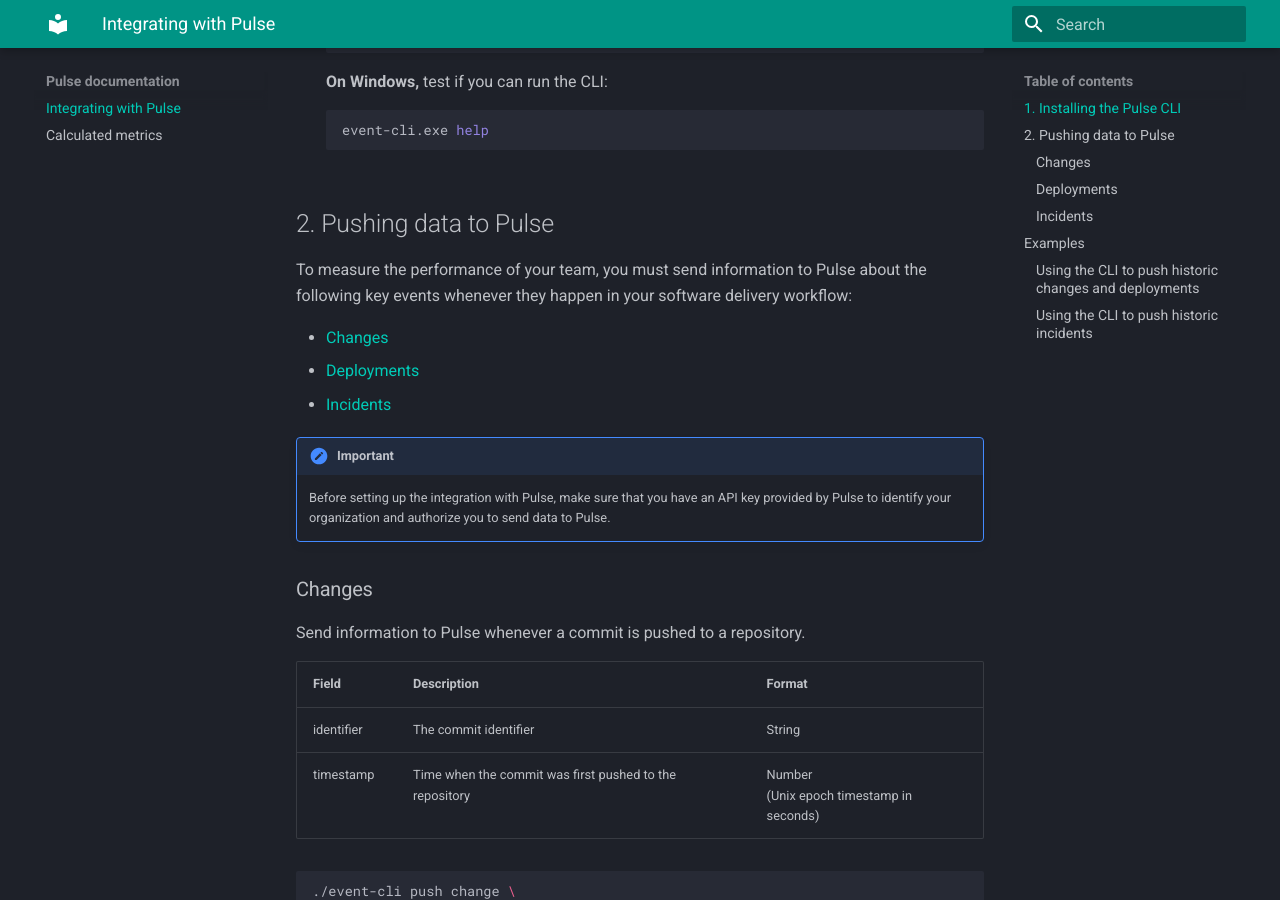
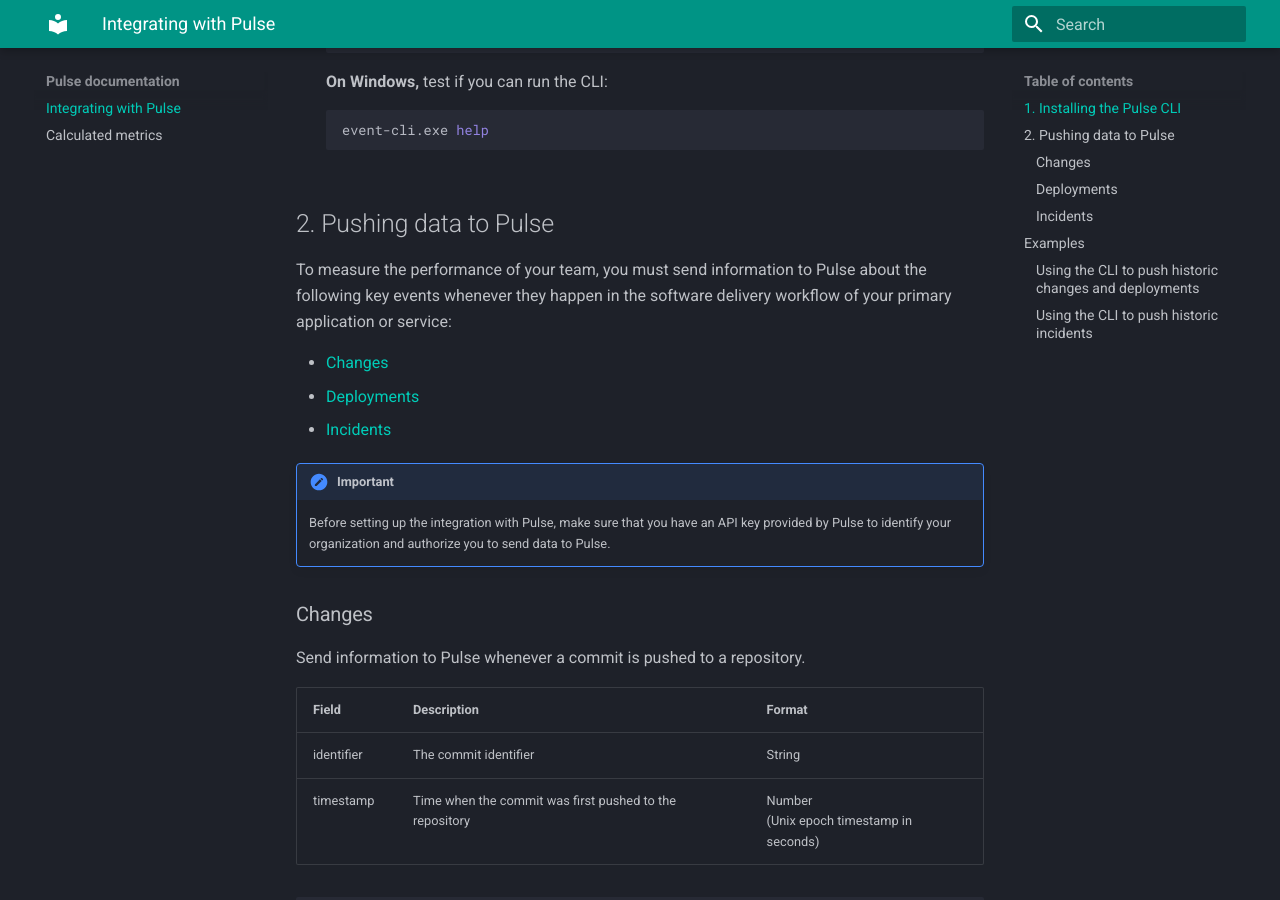
Before and after one commit to codacy/pulse-user-docs, an MkDocs documentation site: the page built from docs/index.md, in a window 1280 px wide and 900 px high, scrolled down 1413 px. Built offline with MkDocs 1.6.1 and Material for MkDocs 9.7.7, drawn with Linux system fonts in a browser that asks for light colours.

Commit message:
edit: Clarify that only events from the primary project are relevant

```diff
--- a/docs/index.md
+++ b/docs/index.md
@@ -45,7 +45,7 @@
 
 ## 2. Pushing data to Pulse
 
-To measure the performance of your team, you must send information to Pulse about the following key events whenever they happen in your software delivery workflow:
+To measure the performance of your team, you must send information to Pulse about the following key events whenever they happen in the software delivery workflow of your primary application or service:
 
 -  [Changes](#changes)
 -  [Deployments](#deployments)
```
